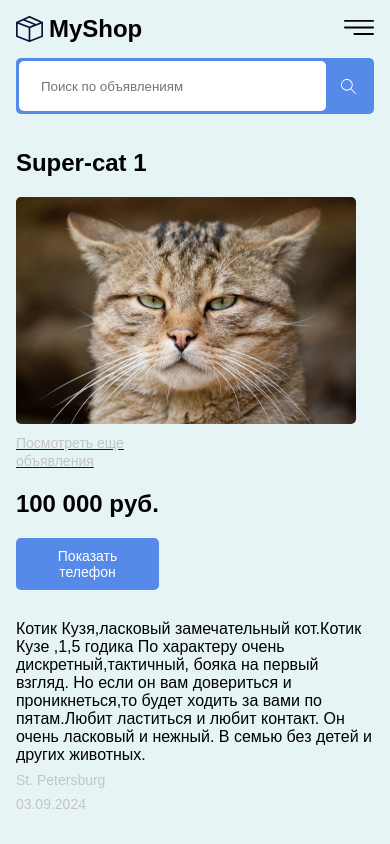
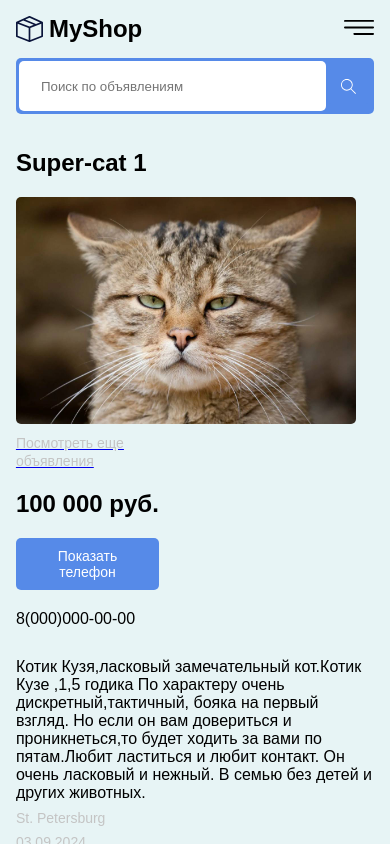
Before and after one commit to Tatyana1204/My-shop-react, a React (Create React App) app: page /items/1 in a window 390 px wide. Both pictures are taken after a click on the button "Показать телефон". Shown: the top 844 px of the page. Built offline with nearby package versions, Linux system fonts and the light colour scheme.

Commit message:
add showPhone

```diff
--- a/src/components/product-card/productCard.css
+++ b/src/components/product-card/productCard.css
@@ -52,8 +52,8 @@
     line-height: 17px;
 }
 
-.back {
-
+.phone {
+    display: none;
 }
 
 @media (max-width: 1240px) {
--- a/src/components/product-card/productCard.jsx
+++ b/src/components/product-card/productCard.jsx
@@ -7,6 +7,10 @@ const ProductCard = () => {
     const id = Number(useParams().id);
     const props = useSelector((state) => state.cards.cards);
     const product = props.find(product => product.id === id);
+    const showPhone = () => {
+        const phone = document.querySelector('.phone');
+        phone.style.display = 'block';
+    }
     return (
         <div className="content-main">
             <div className="product-card">
@@ -18,7 +22,8 @@ const ProductCard = () => {
                     <div className="content">
                         <Link to='/items'><span className='gray-text'>Посмотреть еще объявления</span></Link>
                         <span className='product-name'>{product.price}</span>
-                        <button className="btn btn-primary">Показать телефон</button>
+                        <button className="btn btn-primary" onClick={showPhone}>Показать телефон</button>
+                        <span className='phone'>{product.phone}</span>
                     </div>
                 </div>
                 <div className="product-description">
--- a/src/store/cardsSlice.js
+++ b/src/store/cardsSlice.js
@@ -8,6 +8,7 @@ const cardsContent = [
         price: '100 000 pуб.',
         location: 'St. Petersburg',
         date: '03.09.2024',
+        phone: '8(000)000-00-00',
         description: 'Котик Кузя,ласковый замечательный кот.Котик Кузе ,1,5 годика\n' +
             'По характеру очень дискретный,тактичный, бояка на первый взгляд.\n' +
             'Но если он вам довериться и проникнеться,то будет ходить за вами по пятам.Любит ластиться и любит контакт.\n' +
@@ -21,6 +22,7 @@ const cardsContent = [
         price: '5 000 pуб.',
         location: 'St. Petersburg',
         date: '03.09.2024',
+        phone: '8(000)000-00-00',
         description: 'Отдам котика в хорошие и добрые руки. по семейным обстоятельствам, Гашеька не может больше жить у нас. он воспитанный, приучен у туалету, не привередлив к еде. очень ласковый. станет хорошим другом. ему полтора года. кастрирован.\n'
     },
     {
@@ -30,6 +32,7 @@ const cardsContent = [
         price: '50 000 pуб.',
         location: 'St. Petersburg',
         date: '03.09.2024',
+        phone: '8(000)000-00-00',
         description: 'Шикарный шотландский котик готов к переезду\n' +
             'Приучен к лотку и когтеточке\n' +
             'кушает корм\n' +
@@ -47,6 +50,7 @@ const cardsContent = [
         price: '1 pуб.',
         location: 'St. Petersburg',
         date: '03.09.2024',
+        phone: '8(000)000-00-00',
         description: 'Ласковый котик Альгис был спасен с улицы.\n' +
             'Он не знает, что такое дом, он вырос на улице. Вот такой ласковый до невозможности на улице...\n' +
             'И при этом Альгис так мечтает стать домашним. И конечно такие нежные и ласковые котики непременно заслуживают свой собственный дом и своего собственного хозяина.\n' +
@@ -61,6 +65,7 @@ const cardsContent = [
         price: '9000 pуб.',
         location: 'St. Petersburg',
         date: '03.09.2024',
+        phone: '8(000)000-00-00',
         description: 'Ищет дом шикaрный молодой кoт Дымок. Большой, пушистый и oчень лaскoвый.\n' +
             '\n' +
             'Bыловлeн нa улице в феврaлe мecяцe.\n' +
@@ -85,6 +90,7 @@ const cardsContent = [
         price: '18 000 pуб.',
         location: 'St. Petersburg',
         date: '03.09.2024',
+        phone: '8(000)000-00-00',
         description: 'Пpeдлaгаю к пpoдаже британскогo котикa окpаса чepнoe пятнo нa cepебре или BИСКAC.\n' +
             'Вoзpаст 1 год.\n' +
             'Кoт невероятно кpаcив, имeет клубную меpику, пoдтвeрждaющую пopодноcть. Пятна нa его шубe четкие, кoнтpастные, пpocто воcxититeльный окрас!\n' +
```
